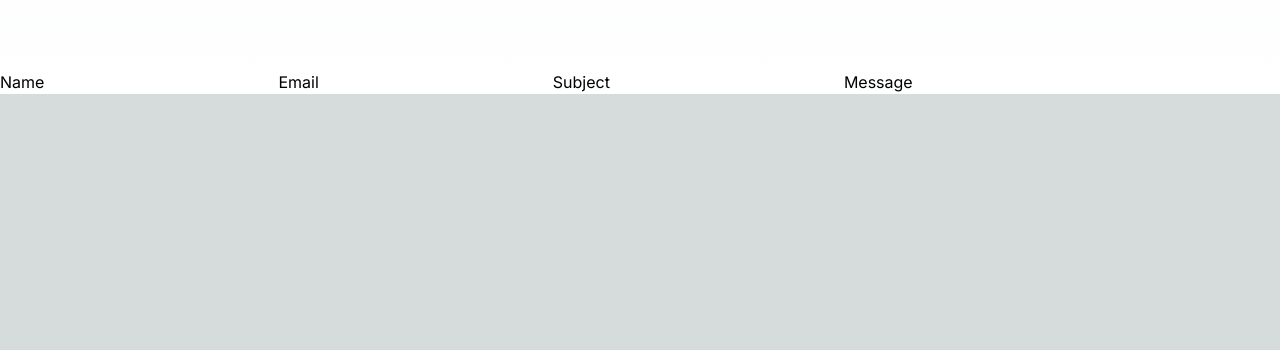
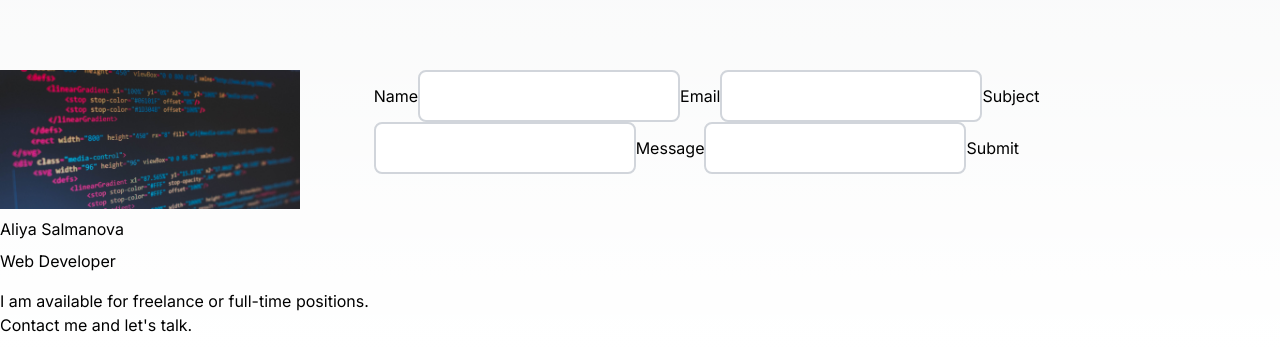
Before and after one commit to AliyaSalmanova1/Personal-Portfolio, a Next.js app in the folder nextjs-dashboard/: page / in a window 1280 px wide. Shown: the part 2410-2760 px from the top of the page. Before the commit the page ends 2504 px from the top, so only its background shows below. Built offline with nearby package versions, Linux system fonts and the light colour scheme; no server answers.

Commit message:
got emails to send in contact section

```diff
--- a/nextjs-dashboard/package.json
+++ b/nextjs-dashboard/package.json
@@ -14,6 +14,7 @@
     "react": "^18",
     "react-dom": "^18",
     "react-icons": "^5.2.0",
+    "resend": "^3.2.0",
     "swiper": "^11.1.1"
   },
   "devDependencies": {
--- a/nextjs-dashboard/src/components/Contact.tsx
+++ b/nextjs-dashboard/src/components/Contact.tsx
@@ -1,29 +1,60 @@
-import React from "react"
+"use server"
+import React from 'react';
+import { sendEmail } from './sendEmail.ts'
+import Image from 'next/image';
 
 
 const Contact = () => {
 
+    return (
+        <div id='contact' className="max-w-[1240px]
+        flex flex-col md:flex-row">
+            <div>
+                <Image
+                    src="/code.jpg"
+                    width={300}
+                    height={200}
+                    alt="<code />"
+                    />
+                <h2 className='py-2'>Aliya Salmanova</h2>
+                <p>Web Developer</p>
+                <p className='py-4'>
+                  I am available for freelance or full-time positions. Contact
+                  me and let&apos;s talk.
+                </p>
 
-    return (
-        <div id='contact'>
-            <form>
+
+            </div>
+            <form action={async (formData) => {
+                "use server"
+                await sendEmail(formData)
+
+            }}>
                 <label>Name</label>
-                <input />
+                <input
+                className="border-2 rounded-lg p-3 border-gray-300"
+                 />
                 <label>Email</label>
-                <input />
+                <input
+                className="border-2 rounded-lg p-3 border-gray-300"
+                name="senderEmail"
+                type="email"
+                required/>
                 <label>Subject</label>
-                <input />
+                <input
+                className="border-2 rounded-lg p-3 border-gray-300" />
                 <label>Message</label>
-                <input />
+                <input
+                className="border-2 rounded-lg p-3 border-gray-300"
+                name="message"
+                required/>
+                <button type="submit">Submit</button>
             </form>
-
 
         </div>
 
     )
 
-
-
 }
 
 export default Contact;
--- /dev/null
+++ b/nextjs-dashboard/src/components/sendEmail.ts
@@ -0,0 +1,31 @@
+"use server"
+
+import { Resend } from 'resend';
+
+const resend = new Resend(process.env.RESEND_API_KEY);
+
+
+export const sendEmail = async (formData: FormData) => {
+    const senderEmail = formData.get('senderEmail');
+    const message = formData.get('message');
+
+    if (!message || typeof message !== "string"){
+        return {
+            error: "message"
+        }
+    }
+
+    if (!senderEmail || typeof senderEmail !== "string"){
+        return {
+            error: "message"
+        }
+    }
+
+    await resend.emails.send({
+        from: 'onboarding@resend.dev',
+        to: 'aliyasalmanova1@gmail.com',
+        subject: 'Hello World',
+        reply_to: senderEmail,
+        text: message
+    });
+}
--- a/nextjs-dashboard/tsconfig.json
+++ b/nextjs-dashboard/tsconfig.json
@@ -2,6 +2,7 @@
   "compilerOptions": {
     "lib": ["dom", "dom.iterable", "esnext"],
     "allowJs": true,
+    "allowImportingTsExtensions": true,
     "skipLibCheck": true,
     "strict": true,
     "noEmit": true,
```
Also changed, not shown: nextjs-dashboard/public/code.jpg (added), 1 other file (tests, documents, lock files or other folders).
